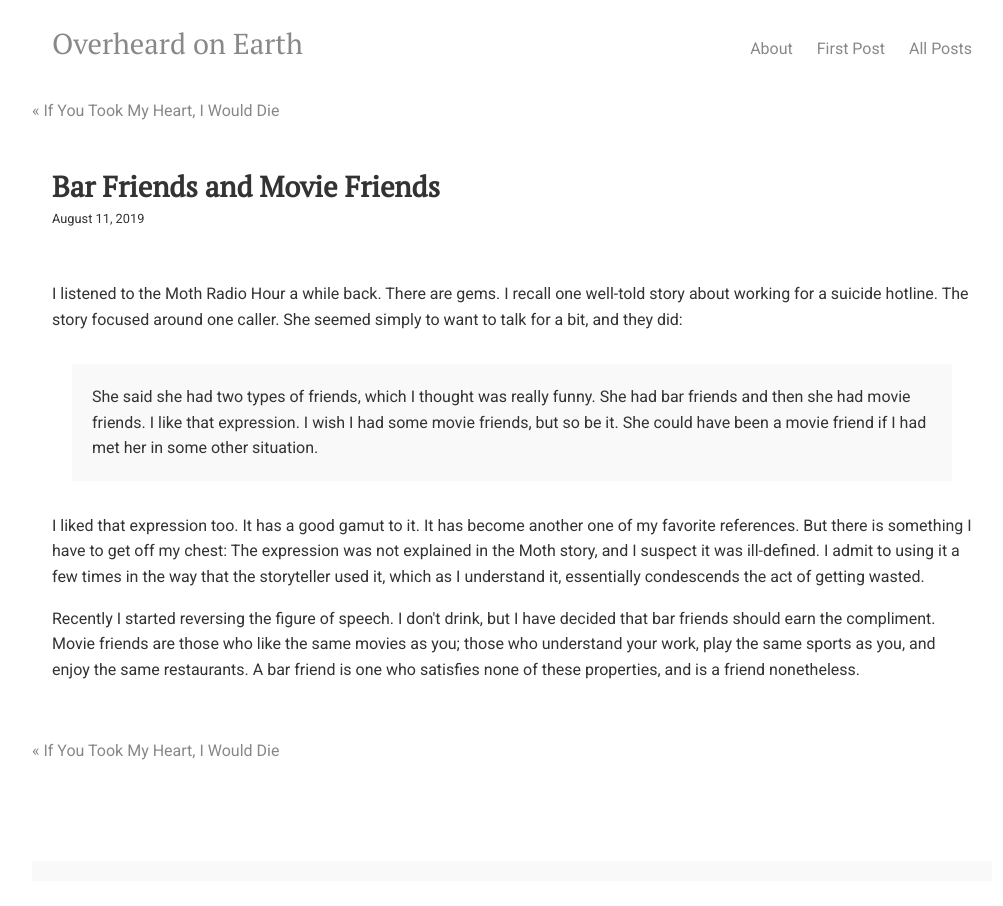
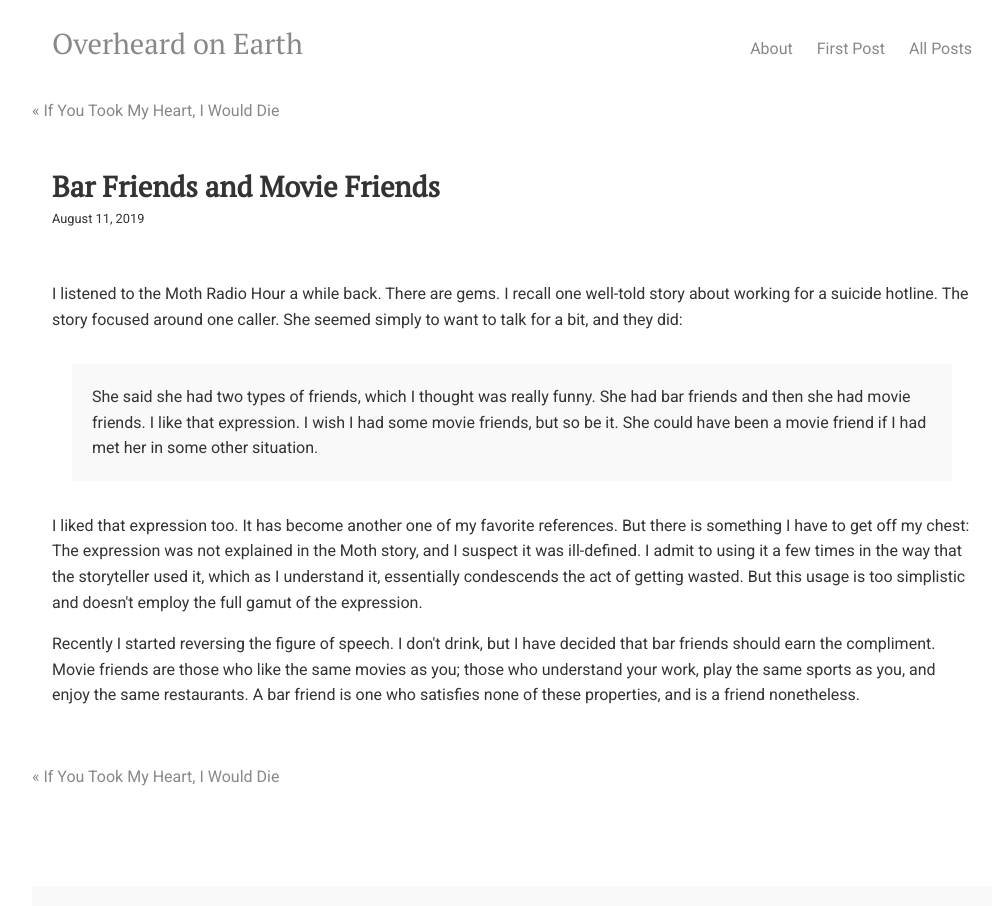
Before and after one commit to overheardonearth/overheardonearth.github.io, a Jekyll site: the page built from _posts/2019-08-11-bar-friends-and-movie-friends.html, in a window 1280 px wide. Shown: the whole page, without its empty margins (128-1131 px from the left). Built offline with Jekyll 4.4.1, drawn with Linux system fonts in a browser that asks for light colours; comment, search, counter and statistics services are not loaded.

Commit message:
Update 2019-08-11-bar-friends-and-movie-friends.html

```diff
--- a/_posts/2019-08-11-bar-friends-and-movie-friends.html
+++ b/_posts/2019-08-11-bar-friends-and-movie-friends.html
@@ -10,9 +10,9 @@ The story focused around one caller. She seemed simply to want to talk for a bit
 
 <div class="media">She said she had two types of friends, which I thought was really funny. She had bar friends and then she had movie friends. I like that expression. I wish I had some movie friends, but so be it. She could have been a movie friend if I had met her in some other situation.</div>
 
-I liked that expression too. It has a good gamut to it. It has become another one of my favorite references.
+I liked that expression too. It has become another one of my favorite references.
 
-But there is something I have to get off my chest: The expression was not explained in the Moth story, and I suspect it was ill-defined. I admit to using it a few times in the way that the storyteller used it, which as I understand it, essentially condescends the act of getting wasted.
+But there is something I have to get off my chest: The expression was not explained in the Moth story, and I suspect it was ill-defined. I admit to using it a few times in the way that the storyteller used it, which as I understand it, essentially condescends the act of getting wasted. But this usage is too simplistic and doesn't employ the full gamut of the expression.
 
 <p>
 Recently I started reversing the figure of speech. I don't drink, but I have decided that bar friends should earn the compliment. Movie friends are those who like the same movies as you; those who understand your work, play the same sports as you, and enjoy the same restaurants. A bar friend is one who satisfies none of these properties, and is a friend nonetheless.
```
